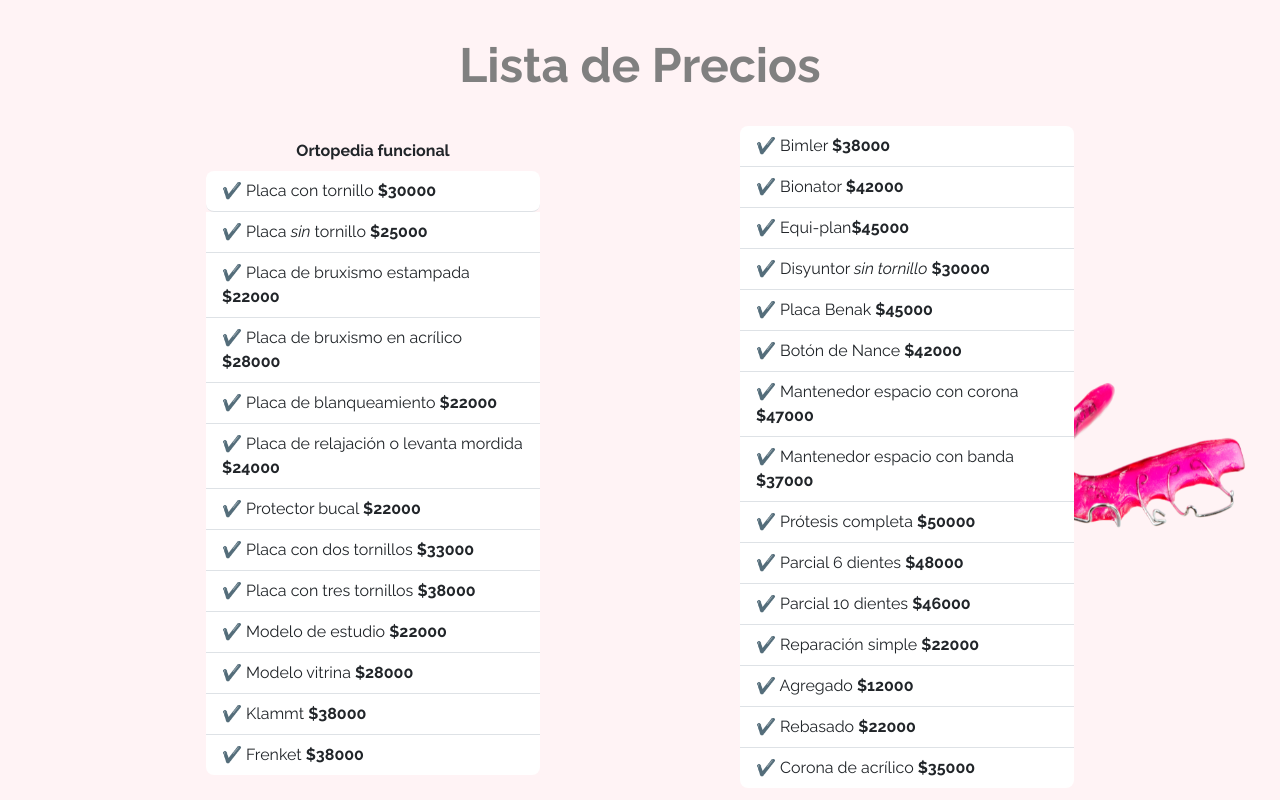
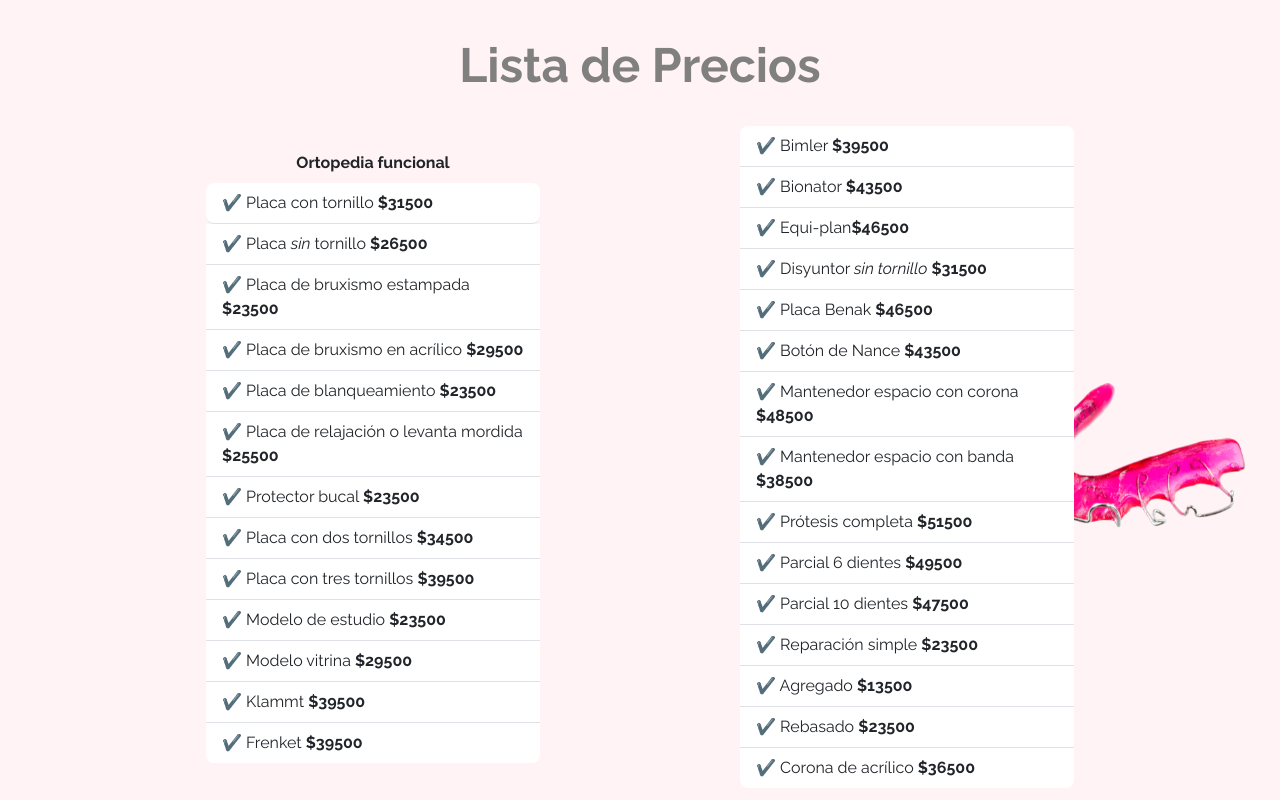
Before and after one commit to belenzar/price-list, a plain HTML site: page index.html in a window 1280 px wide. Shown: the part 840-1640 px from the top of the page. Drawn offline with nearby package versions, Linux system fonts and the light colour scheme.

Commit message:
Update index.html

```diff
--- a/index.html
+++ b/index.html
@@ -69,37 +69,37 @@
                                     <div class="d-flex price-list row mt-4">
                                         <ul class="list-group p-2 rounded-3 list-group-flush" style="max-width: 350px;">
                                             <li class="text-center mb-2"><b>Ortopedia funcional</b></li>
-                                            <li class="list-group-item rounded-3">✔️ Placa con tornillo <b>$30000</b></li>
-                                            <li class="list-group-item">✔️ Placa <i>sin</i> tornillo <b>$25000</b></li>
-                                            <li class="list-group-item">✔️ Placa de bruxismo estampada <b>$22000</b></li>
-                                            <li class="list-group-item">✔️ Placa de bruxismo en acrílico <b>$28000</b></li>
-                                            <li class="list-group-item">✔️ Placa de blanqueamiento <b>$22000</b></li>
-                                            <li class="list-group-item">✔️ Placa de relajación o levanta mordida <b>$24000</b></li>
-                                            <li class="list-group-item">✔️ Protector bucal <b>$22000</b></li>
-                                            <li class="list-group-item">✔️ Placa con dos tornillos <b>$33000</b></li>
-                                            <li class="list-group-item">✔️ Placa con tres tornillos <b>$38000</b></li>
-                                            <li class="list-group-item">✔️ Modelo de estudio <b>$22000</b></li>
-                                            <li class="list-group-item">✔️ Modelo vitrina <b>$28000</b></li>
-                                            <li class="list-group-item">✔️ Klammt <b>$38000</b></li>
-                                            <li class="list-group-item">✔️ Frenket <b>$38000</b></li>
+                                            <li class="list-group-item rounded-3">✔️ Placa con tornillo <b>$31500</b></li>
+                                            <li class="list-group-item">✔️ Placa <i>sin</i> tornillo <b>$26500</b></li>
+                                            <li class="list-group-item">✔️ Placa de bruxismo estampada <b>$23500</b></li>
+                                            <li class="list-group-item">✔️ Placa de bruxismo en acrílico <b>$29500</b></li>
+                                            <li class="list-group-item">✔️ Placa de blanqueamiento <b>$23500</b></li>
+                                            <li class="list-group-item">✔️ Placa de relajación o levanta mordida <b>$25500</b></li>
+                                            <li class="list-group-item">✔️ Protector bucal <b>$23500</b></li>
+                                            <li class="list-group-item">✔️ Placa con dos tornillos <b>$34500</b></li>
+                                            <li class="list-group-item">✔️ Placa con tres tornillos <b>$39500</b></li>
+                                            <li class="list-group-item">✔️ Modelo de estudio <b>$23500</b></li>
+                                            <li class="list-group-item">✔️ Modelo vitrina <b>$29500</b></li>
+                                            <li class="list-group-item">✔️ Klammt <b>$39500</b></li>
+                                            <li class="list-group-item">✔️ Frenket <b>$39500</b></li>
                                         </ul>
 
                                         <ul class="list-group p-2 rounded-3 list-group-flush" style="max-width: 350px;">
-                                            <li class="list-group-item">✔️ Bimler <b>$38000</b></li>
-                                            <li class="list-group-item">✔️ Bionator <b>$42000</b></li>
-                                            <li class="list-group-item">✔️ Equi-plan<b>$45000</b></li>
-                                            <li class="list-group-item">✔️ Disyuntor <i>sin tornillo</i>    <b>$30000</b></li>
-                                            <li class="list-group-item">✔️ Placa Benak <b>$45000</b></li>
-                                            <li class="list-group-item">✔️ Botón de Nance <b>$42000</b></li>
-                                            <li class="list-group-item">✔️ Mantenedor espacio con corona <b>$47000</b></li>
-                                            <li class="list-group-item">✔️ Mantenedor espacio con banda <b>$37000</b></li>
-                                            <li class="list-group-item">✔️ Prótesis completa <b>$50000</b></li>
-                                            <li class="list-group-item">✔️ Parcial 6 dientes <b>$48000</b></li>
-                                            <li class="list-group-item">✔️ Parcial 10 dientes <b>$46000</b></li>
-                                            <li class="list-group-item">✔️ Reparación simple <b>$22000</b></li>
-                                            <li class="list-group-item">✔️ Agregado <b>$12000</b></li>
-                                            <li class="list-group-item">✔️ Rebasado <b>$22000</b></li>
-                                            <li class="list-group-item">✔️ Corona de acrílico <b>$35000</b></li>
+                                            <li class="list-group-item">✔️ Bimler <b>$39500</b></li>
+                                            <li class="list-group-item">✔️ Bionator <b>$43500</b></li>
+                                            <li class="list-group-item">✔️ Equi-plan<b>$46500</b></li>
+                                            <li class="list-group-item">✔️ Disyuntor <i>sin tornillo</i>    <b>$31500</b></li>
+                                            <li class="list-group-item">✔️ Placa Benak <b>$46500</b></li>
+                                            <li class="list-group-item">✔️ Botón de Nance <b>$43500</b></li>
+                                            <li class="list-group-item">✔️ Mantenedor espacio con corona <b>$48500</b></li>
+                                            <li class="list-group-item">✔️ Mantenedor espacio con banda <b>$38500</b></li>
+                                            <li class="list-group-item">✔️ Prótesis completa <b>$51500</b></li>
+                                            <li class="list-group-item">✔️ Parcial 6 dientes <b>$49500</b></li>
+                                            <li class="list-group-item">✔️ Parcial 10 dientes <b>$47500</b></li>
+                                            <li class="list-group-item">✔️ Reparación simple <b>$23500</b></li>
+                                            <li class="list-group-item">✔️ Agregado <b>$13500</b></li>
+                                            <li class="list-group-item">✔️ Rebasado <b>$23500</b></li>
+                                            <li class="list-group-item">✔️ Corona de acrílico <b>$36500</b></li>
                                         </ul>
                                     </div>
                                     <p class="mt-3"><i><b>📌 Los aparatos de ortopedia se entregan con caja estuche</b></i></p>
```
